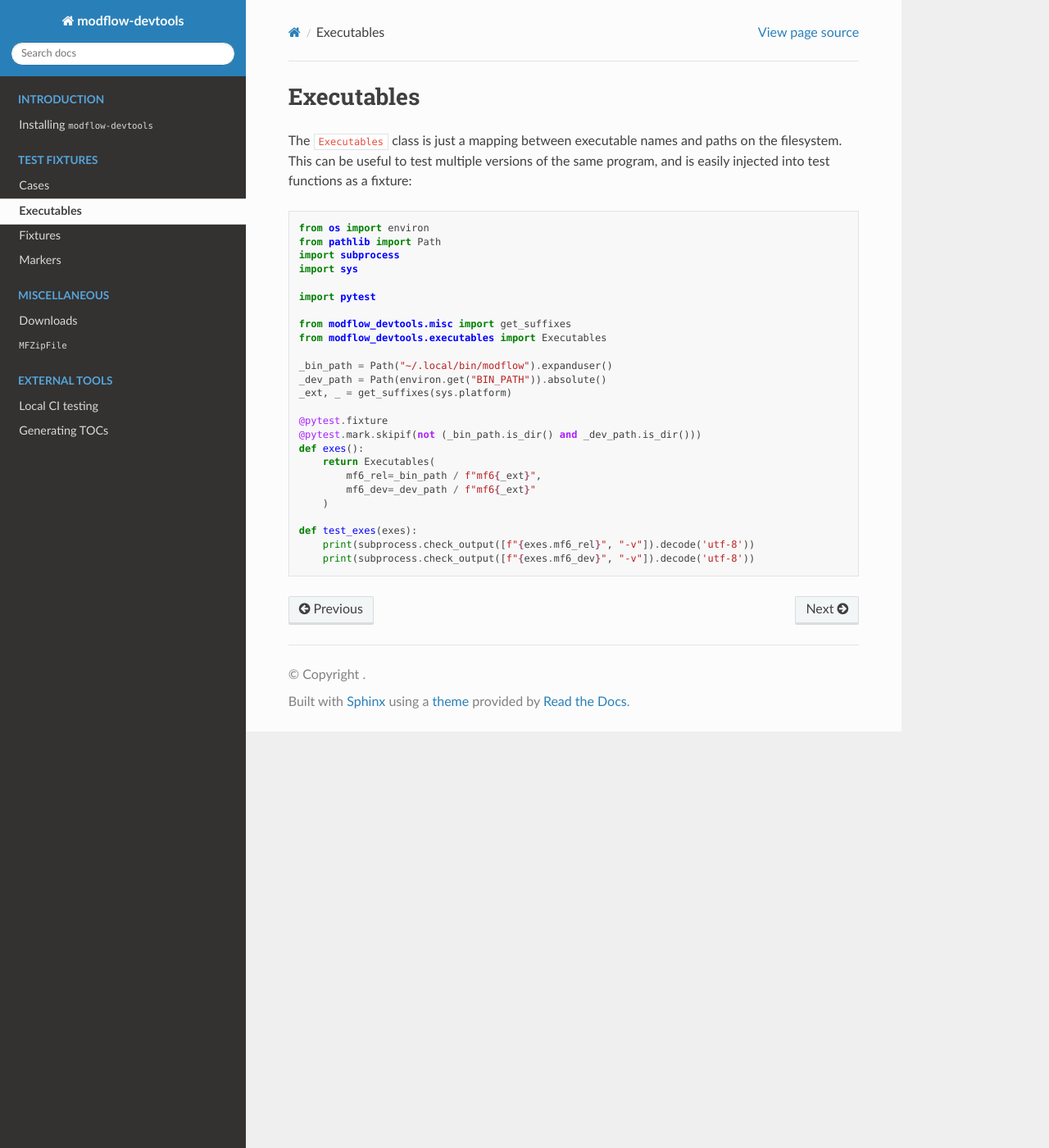
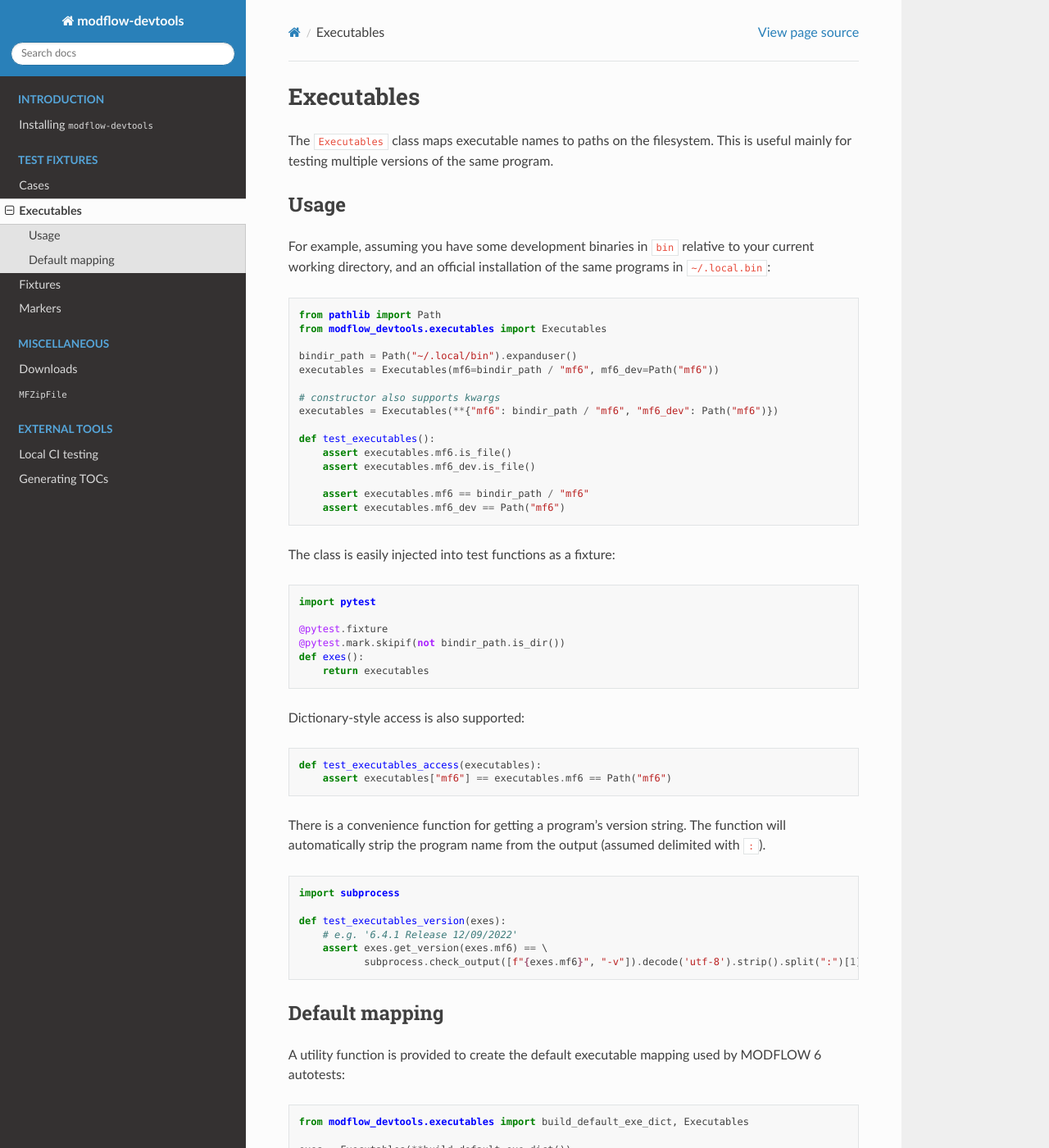
Before and after one commit to MODFLOW-USGS/modflow-devtools, a Sphinx documentation site: the page built from docs/md/executables.md, in a window 1280 px wide and 1400 px high. Shown: the whole window at 82% size. Built offline with Sphinx 7.4.7 and the Read the Docs theme 2.0.0, drawn with Linux system fonts in a browser that asks for light colours; some of the changed text lies outside the part shown.

Commit message:
docs: update/expand docs (#47)
- clarify usage examples for Executables
- mention function to create default Executables config for modflow6 testing
- simplify Case docs wording
- fix instructions for importing as pytest plugin (trailing .fixtures was missing)
- fix TOC in DEVELOPER.md

````diff
--- a/docs/md/executables.md
+++ b/docs/md/executables.md
@@ -1,31 +1,64 @@
 # Executables
 
-The `Executables` class is just a mapping between executable names and paths on the filesystem. This can be useful to test multiple versions of the same program, and is easily injected into test functions as a fixture:
+The `Executables` class maps executable names to paths on the filesystem. This is useful mainly for testing multiple versions of the same program.
+
+## Usage
+
+For example, assuming you have some development binaries in `bin` relative to your current working directory, and an official installation of the same programs in `~/.local.bin`:
 
 ```python
-from os import environ
 from pathlib import Path
-import subprocess
-import sys
+from modflow_devtools.executables import Executables
 
+bindir_path = Path("~/.local/bin").expanduser()
+executables = Executables(mf6=bindir_path / "mf6", mf6_dev=Path("mf6"))
+
+# constructor also supports kwargs
+executables = Executables(**{"mf6": bindir_path / "mf6", "mf6_dev": Path("mf6")})
+
+def test_executables():
+    assert executables.mf6.is_file()
+    assert executables.mf6_dev.is_file()
+
+    assert executables.mf6 == bindir_path / "mf6"
+    assert executables.mf6_dev == Path("mf6")
+```
+
+The class is easily injected into test functions as a fixture:
+
+```python
 import pytest
 
-from modflow_devtools.misc import get_suffixes
-from modflow_devtools.executables import Executables
+@pytest.fixture
+@pytest.mark.skipif(not bindir_path.is_dir())
+def exes():
+    return executables
+```
 
-_bin_path = Path("~/.local/bin/modflow").expanduser()
-_dev_path = Path(environ.get("BIN_PATH")).absolute()
-_ext, _ = get_suffixes(sys.platform)
+Dictionary-style access is also supported:
 
-@pytest.fixture
-@pytest.mark.skipif(not (_bin_path.is_dir() and _dev_path.is_dir()))
-def exes():
-    return Executables(
-        mf6_rel=_bin_path / f"mf6{_ext}",
-        mf6_dev=_dev_path / f"mf6{_ext}"
-    )
+```python
+def test_executables_access(executables):
+    assert executables["mf6"] == executables.mf6 == Path("mf6")
+```
 
-def test_exes(exes):
-    print(subprocess.check_output([f"{exes.mf6_rel}", "-v"]).decode('utf-8'))
-    print(subprocess.check_output([f"{exes.mf6_dev}", "-v"]).decode('utf-8'))
+There is a convenience function for getting a program's version string. The function will automatically strip the program name from the output (assumed delimited with `:`).
+
+```python
+import subprocess
+
+def test_executables_version(exes):
+    # e.g. '6.4.1 Release 12/09/2022'
+    assert exes.get_version(exes.mf6) == \
+           subprocess.check_output([f"{exes.mf6}", "-v"]).decode('utf-8').strip().split(":")[1].strip()
 ```
+
+## Default mapping
+
+A utility function is provided to create the default executable mapping used by MODFLOW 6 autotests:
+
+```python
+from modflow_devtools.executables import build_default_exe_dict, Executables
+
+exes = Executables(**build_default_exe_dict())
+```
````
Also changed, not shown: DEVELOPER.md (+2 -0 lines), docs/md/cases.md (+2 -2 lines), docs/md/install.md (+1 -1 lines).
